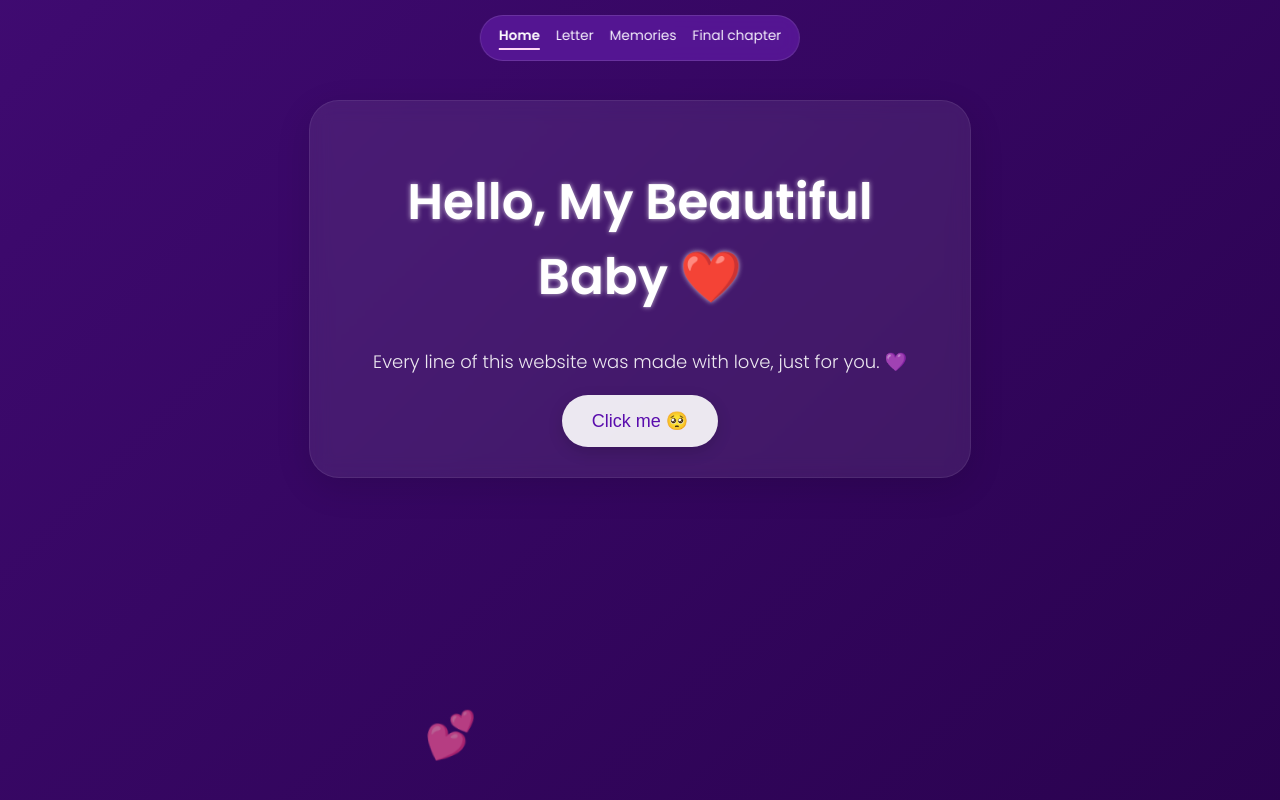
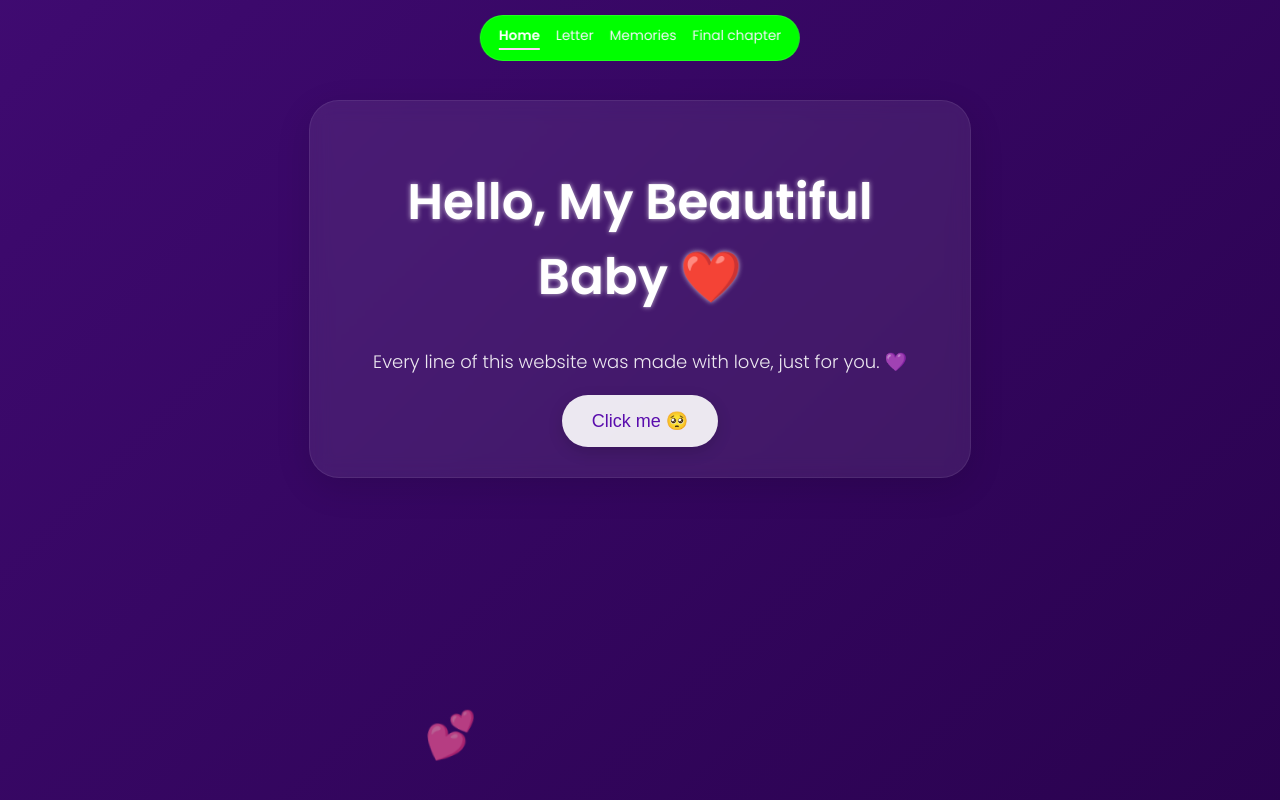
Before and after one commit to blessingsmutugi7-boop/Girlfriends-Day, a plain HTML site: page index.html in a window 1280 px wide. Drawn offline with Linux system fonts and the light colour scheme.

Commit message:
Update style.css

```diff
--- a/style.css
+++ b/style.css
@@ -949,7 +949,9 @@ background-size: 100% 40px;
 
 }
 
-
+nav.book-nav {
+    background: lime !important;
+}
 
 nav.book-nav {
     position: fixed;
```
